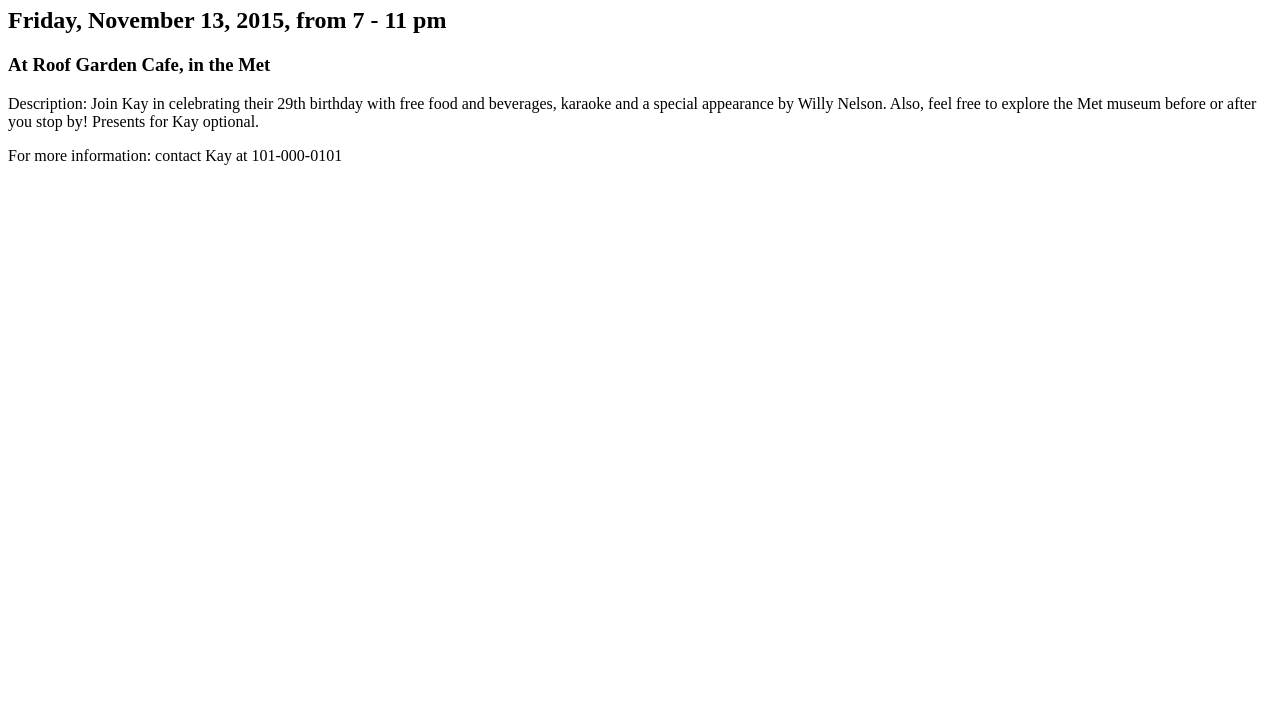
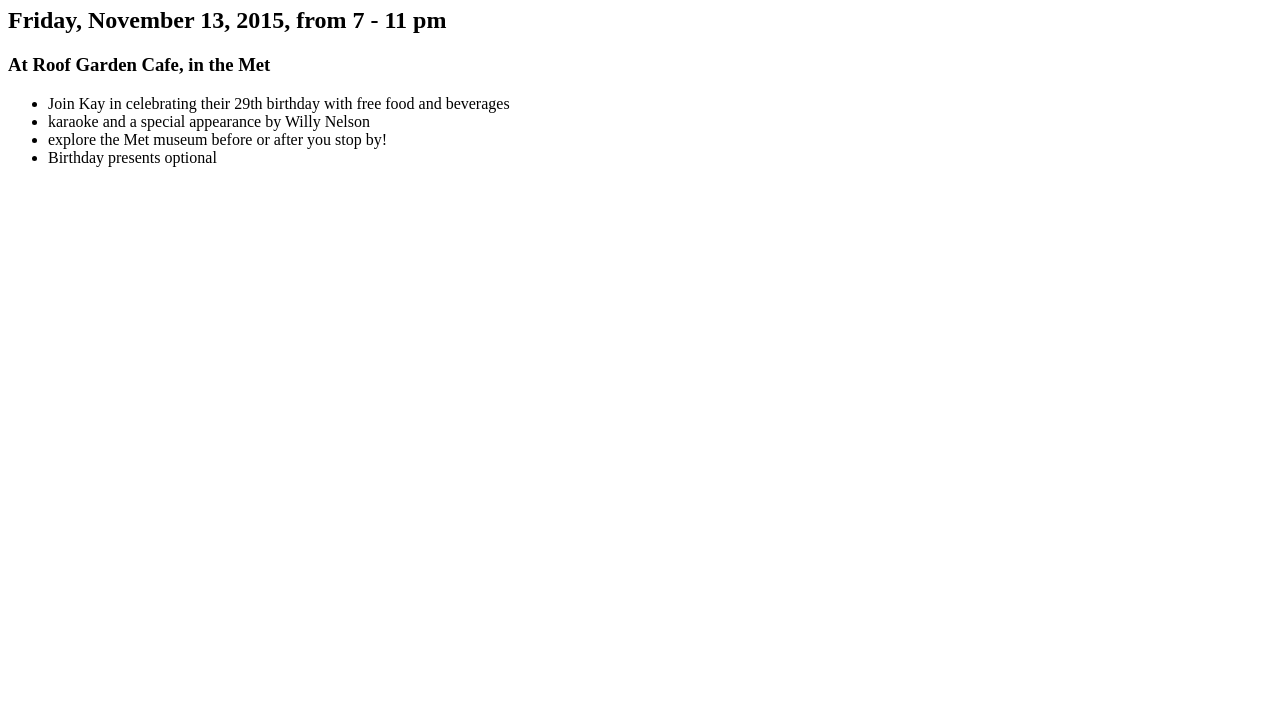
Before and after one commit to AntonV0/birthday-party, a plain HTML site: page index.html in a window 1280 px wide. Shown: the part 73-800 px from the top of the page. Drawn offline with Linux system fonts and the light colour scheme.

Commit message:
Add unordered-list branch

```diff
--- a/index.html
+++ b/index.html
@@ -8,8 +8,12 @@
   <h2>Friday, November 13, 2015, from 7 - 11 pm</h2>
   <h3>At Roof Garden Cafe, in the Met </h3>
 
-  <p>Description: Join Kay in celebrating their 29th birthday with free food and beverages, karaoke and a special appearance by Willy Nelson. Also, feel free to explore the Met museum before or after you stop by! Presents for Kay optional.</p>
-  <p>For more information: contact Kay at 101-000-0101</p>
+  <ul>
+    <li>Join Kay in celebrating their 29th birthday with free food and beverages</li>
+    <li>karaoke and a special appearance by Willy Nelson</li>
+    <li>explore the Met museum before or after you stop by!</li>
+    <li>Birthday presents optional</li>
+  </ul>
 
 </body>
 </html>
```
